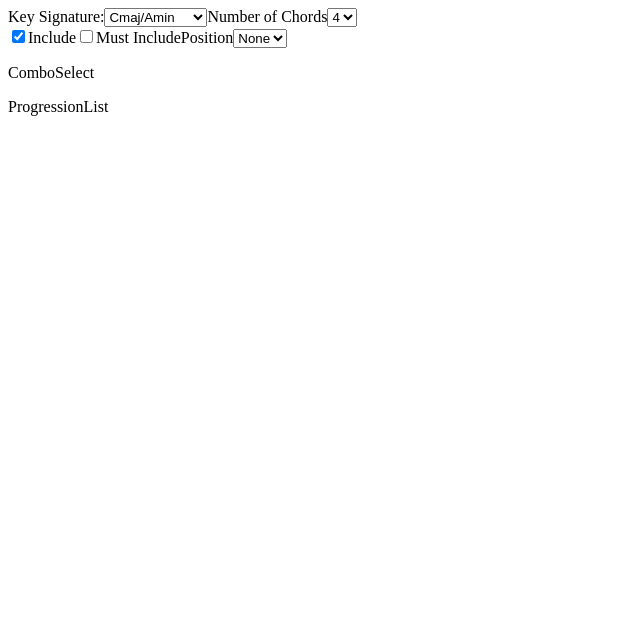
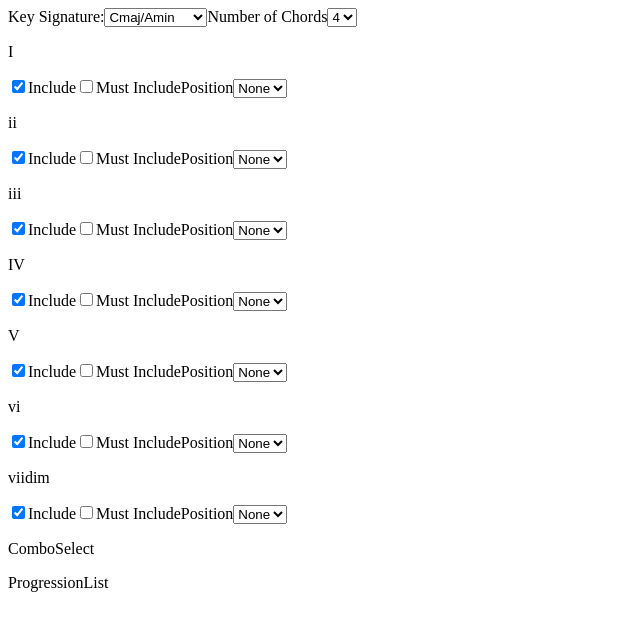
Before and after one commit to jared23m/ChordSafari, a React (Vite) app: page / in a window 1280 px wide. Shown: the top 630 px of the page, without its empty margins (0-640 px from the left). Built offline with nearby package versions, Linux system fonts and the light colour scheme.

Commit message:
chord form ux done

```diff
--- a/src/components/ChordSelect.jsx
+++ b/src/components/ChordSelect.jsx
@@ -1,3 +1,5 @@
+import { chordRelativeRoots } from "../musicTheory";
+
 export default function ChordSelect(props){
 
     function positionList(numberOfPositions){
@@ -9,33 +11,34 @@ export default function ChordSelect(props){
         return positionList;
     }
 
-    return (
-        <div className="chordSelect">
-            <form className="chordSelectForm">
+    function renderRelativeRootFormSection(relativeRootSymbol, index){
+        return (
+            <div key={index}>
+            <p>{relativeRootSymbol}</p>
                 <label className='chordSelectLabel'>
-                        <input type="checkbox" value="I" checked={props.chords["I"].include} onChange={()=>{
+                        <input type="checkbox" value={relativeRootSymbol} checked={props.chords[relativeRootSymbol].include} onChange={()=>{
                             const currentChords = props.chords;
-                            const currentSingleChord = currentChords["I"];
+                            const currentSingleChord = currentChords[relativeRootSymbol];
                             const currentInclude = currentSingleChord.include;
-                            props.setChords({...currentChords, "I": {...currentSingleChord, include: !currentInclude}});
+                            props.setChords({...currentChords, [relativeRootSymbol]: {...currentSingleChord, include: !currentInclude}});
                         }}/>
                         Include
                 </label>
                 <label className='chordSelectLabel'>
-                        <input type="checkbox" value="I" checked={props.chords["I"].mustInclude} onChange={()=>{
+                        <input type="checkbox" value={relativeRootSymbol} checked={props.chords[relativeRootSymbol].mustInclude} onChange={()=>{
                             const currentChords = props.chords;
-                            const currentSingleChord = currentChords["I"];
+                            const currentSingleChord = currentChords[relativeRootSymbol];
                             const currentMustInclude = currentSingleChord.mustInclude;
-                            props.setChords({...currentChords, "I": {...currentSingleChord, mustInclude: !currentMustInclude}});
+                            props.setChords({...currentChords, [relativeRootSymbol]: {...currentSingleChord, mustInclude: !currentMustInclude}});
                         }}/>
                         Must Include
                 </label>
                 <label>
                 Position
-                        <select className='positionSelect' value={props.chords["I"].position} onChange={(e) => {
+                        <select className='positionSelect' value={props.chords[relativeRootSymbol].position} onChange={(e) => {
                            const currentChords = props.chords;
-                           const currentSingleChord = currentChords["I"];
-                           props.setChords({...currentChords, "I": {...currentSingleChord, position: e.target.value}});
+                           const currentSingleChord = currentChords[relativeRootSymbol];
+                           props.setChords({...currentChords, [relativeRootSymbol]: {...currentSingleChord, position: e.target.value}});
                             }}>
                             {positionList(props.numberOfChords).map((positionNumber) => {
                                 return (
@@ -46,7 +49,17 @@ export default function ChordSelect(props){
                             })}
                         </select>
                 </label>
-            </form>
-        </div>
+            </div>
+        )
+    }
+
+    return (
+        <div className="chordSelect">
+            <form className="chordSelectForm">
+                {chordRelativeRoots.map((relativeRootSymbol, index) => (
+                renderRelativeRootFormSection(relativeRootSymbol, index)
+                ))}
+        </form>
+    </div>
     )
 }
--- a/src/musicTheory/index.jsx
+++ b/src/musicTheory/index.jsx
@@ -10,3 +10,13 @@ export const keySigNames = ["Cmaj/Amin",
 "Amaj/F#min",
 "Bbmaj/Gmin",
 "Bmaj/G#min"];
+
+export const chordRelativeRoots = [
+    "I",
+    "ii",
+    "iii",
+    "IV",
+    "V",
+    "vi",
+    "viidim"
+]
```
